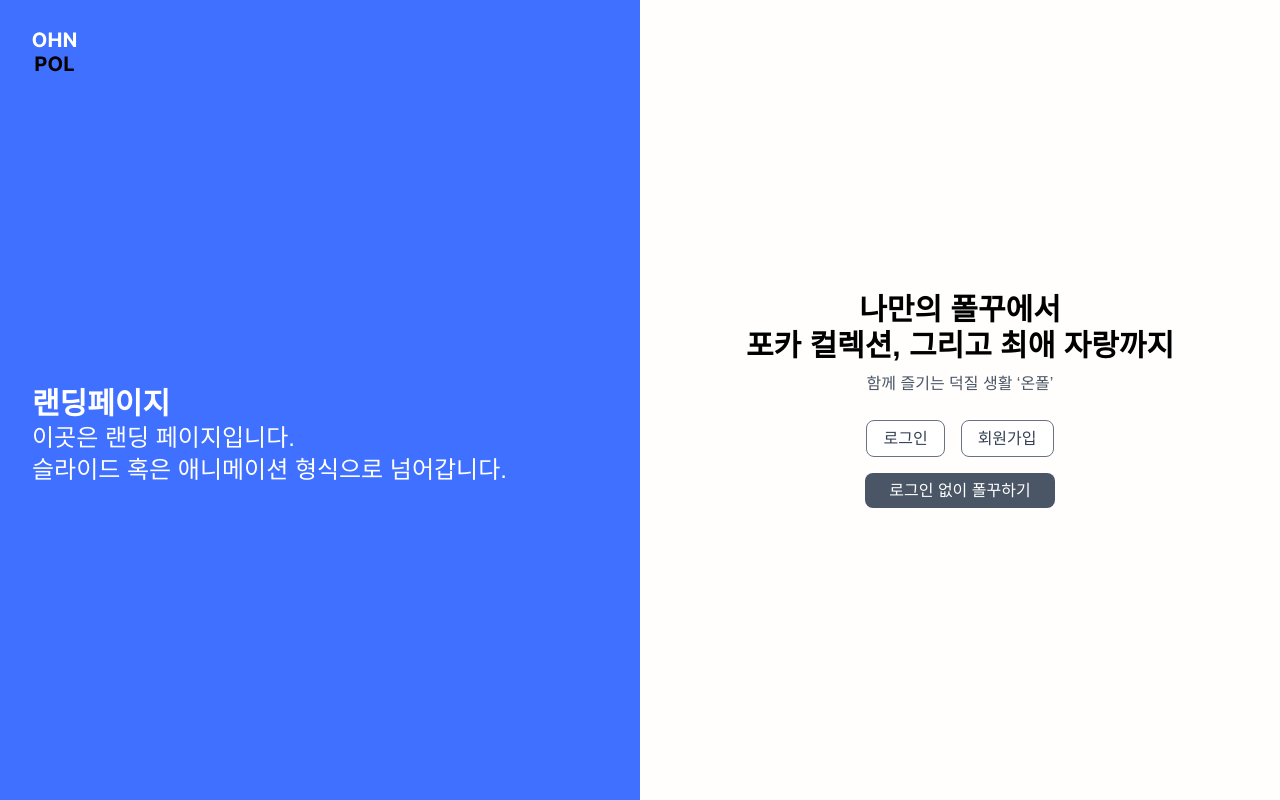
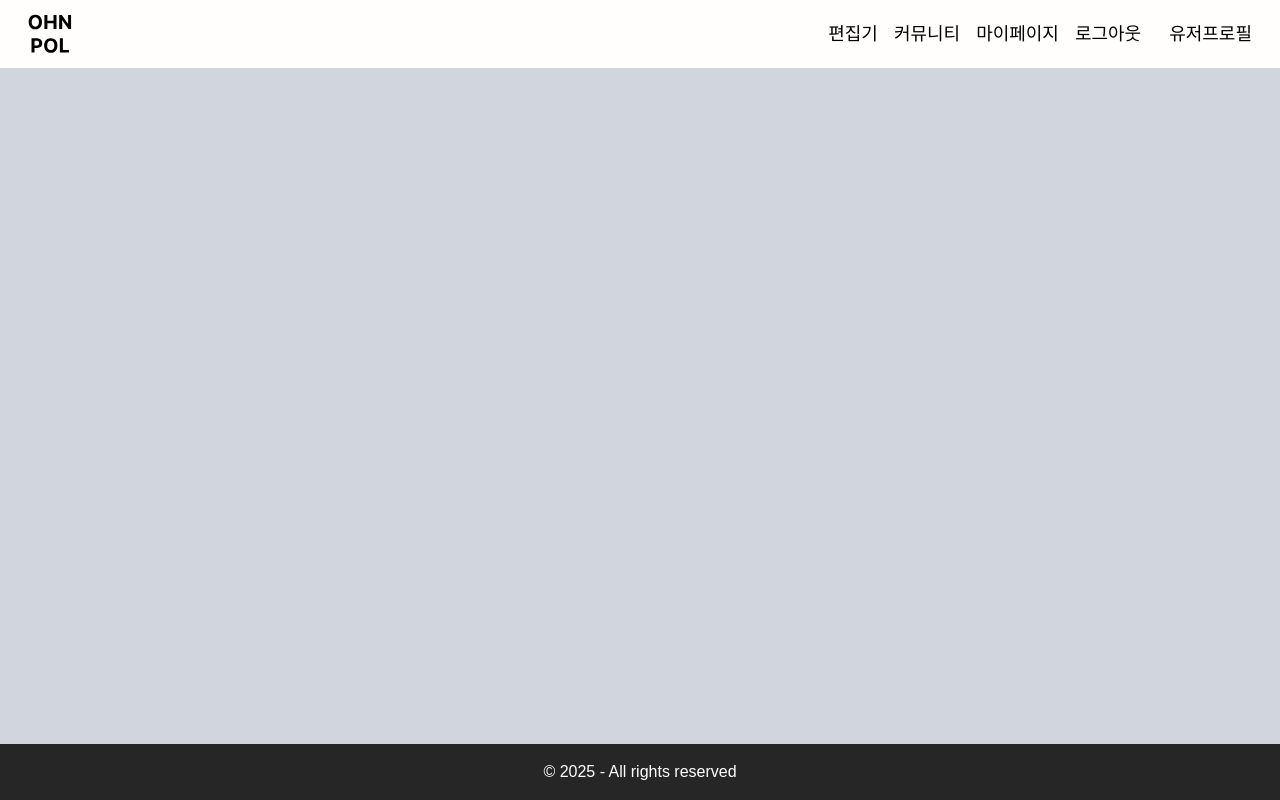
Before and after one commit to jz-project/ohnpol-v2-frontend, a React (Vite) app: page / in a window 1280 px wide. Built offline with nearby package versions, Linux system fonts and the light colour scheme; a web font is replaced by a local one.

Commit message:
[Refactor] 라우팅 형식 변경 #23

```diff
--- a/src/app.tsx
+++ b/src/app.tsx
@@ -11,12 +11,10 @@ function App() {
     <Suspense fallback={<div role="status">Loading...</div>}>
       <BrowserRouter basename={import.meta.env.BASE_URL}>
         <Routes>
-          <Route path="/" element={<LandingPage />} />
-          <Route path="/community" element={<Layout />}>
-            <Route index element={<CommunityPage />}></Route>
-          </Route>
-          <Route path="/main" element={<Layout />}>
-            <Route index element={<MainPage />}></Route>
+          <Route path="/onboarding" element={<LandingPage />} />
+          <Route element={<Layout />}>
+            <Route path="/" element={<MainPage />} />
+            <Route path="community" element={<CommunityPage />} />
           </Route>
         </Routes>
       </BrowserRouter>
```
